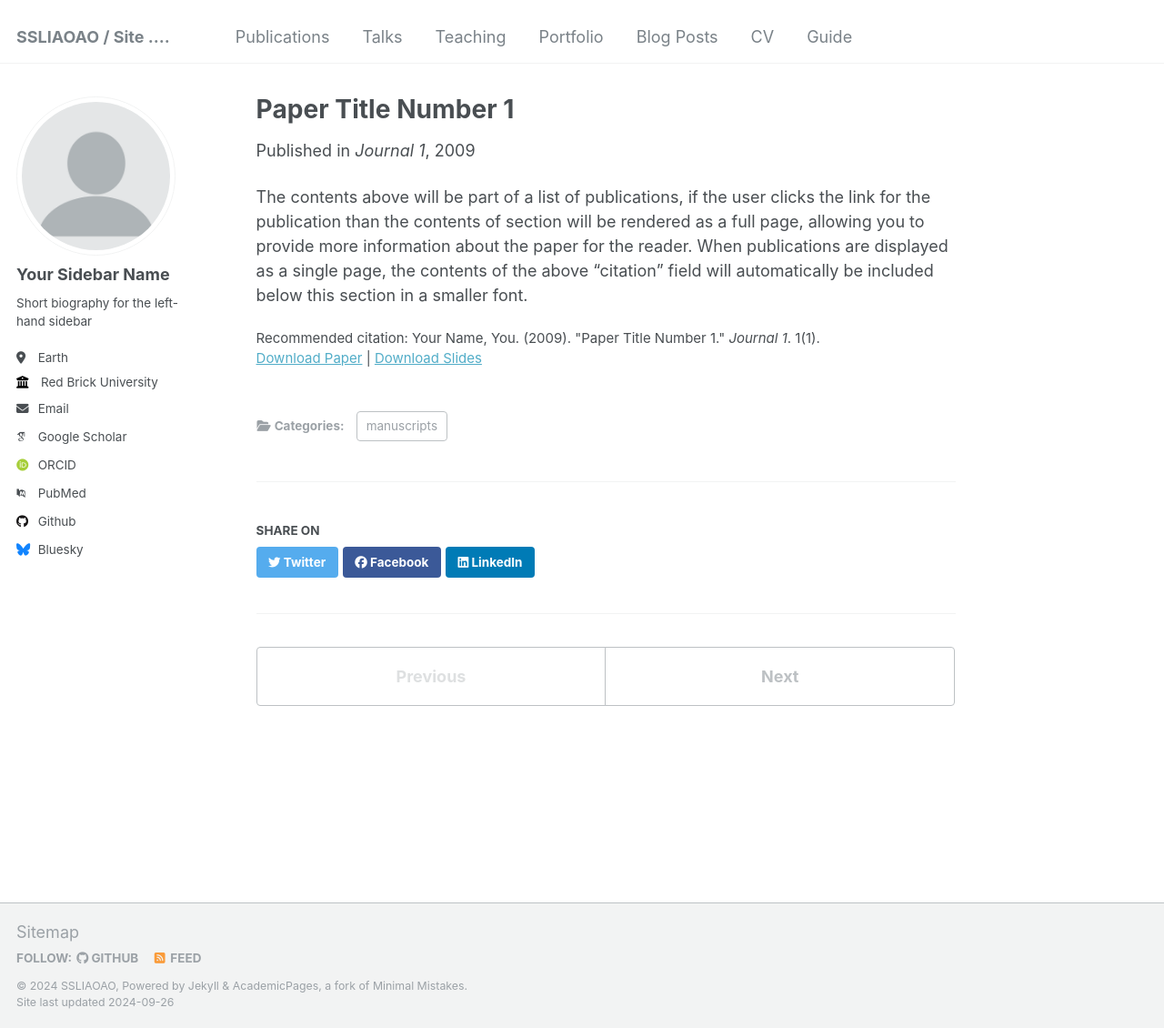
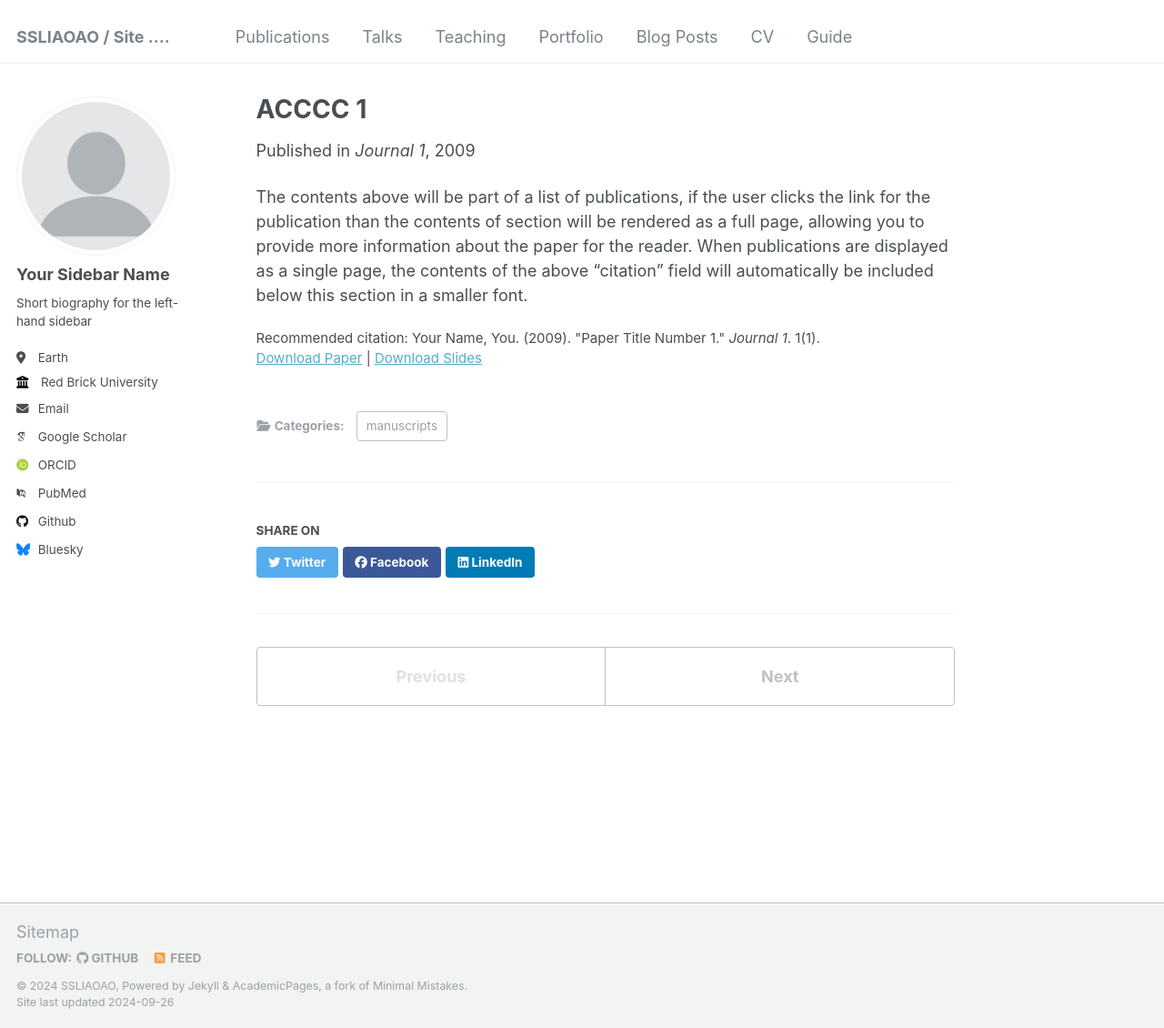
Before and after one commit to SCLiao47/vigilant-doodle.github.io, a Jekyll site: the page built from _publications/2009-10-01-paper-title-number-1.md, in a window 1280 px wide and 1130 px high. Shown: the whole window at 91% size. Built offline with Jekyll 4.4.1, drawn with Linux system fonts in a browser that asks for light colours; some web fonts are replaced.

Commit message:
Update 2009-10-01-paper-title-number-1.md

```diff
--- a/_publications/2009-10-01-paper-title-number-1.md
+++ b/_publications/2009-10-01-paper-title-number-1.md
@@ -1,5 +1,5 @@
 ---
-title: "Paper Title Number 1"
+title: "ACCCC 1"
 collection: publications
 category: manuscripts
 permalink: /publication/2009-10-01-paper-title-number-1
@@ -7,7 +7,7 @@ excerpt: 'This paper is about the number 1. The number 2 is left for future work
 date: 2009-10-01
 venue: 'Journal 1'
 slidesurl: 'http://academicpages.github.io/files/slides1.pdf'
-paperurl: 'http://academicpages.github.io/files/paper1.pdf'
+paperurl: 'http://scliao47.github.io/vigilant-doodle.github.io/files/test.pdf'
 citation: 'Your Name, You. (2009). &quot;Paper Title Number 1.&quot; <i>Journal 1</i>. 1(1).'
 ---
 
```
